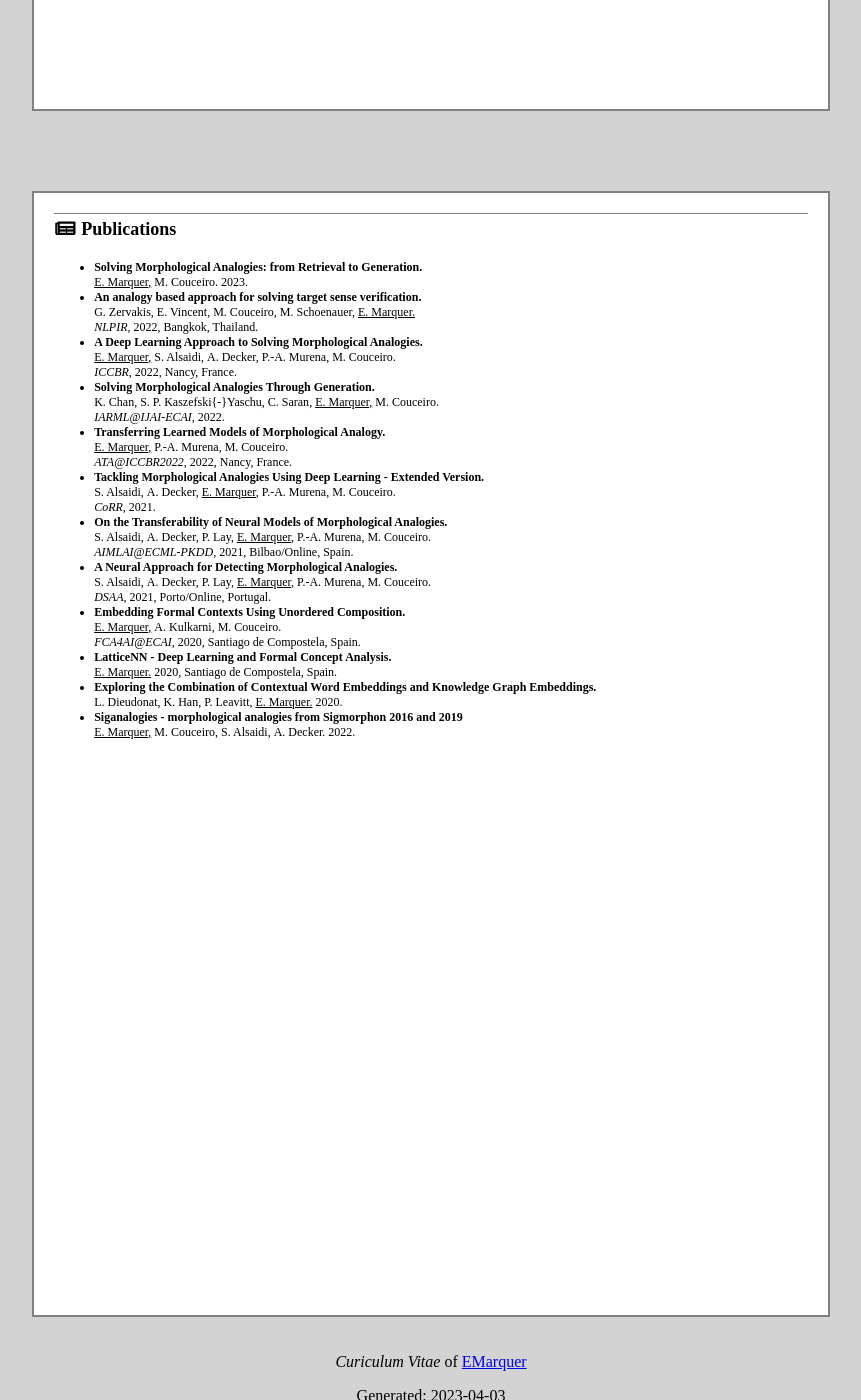
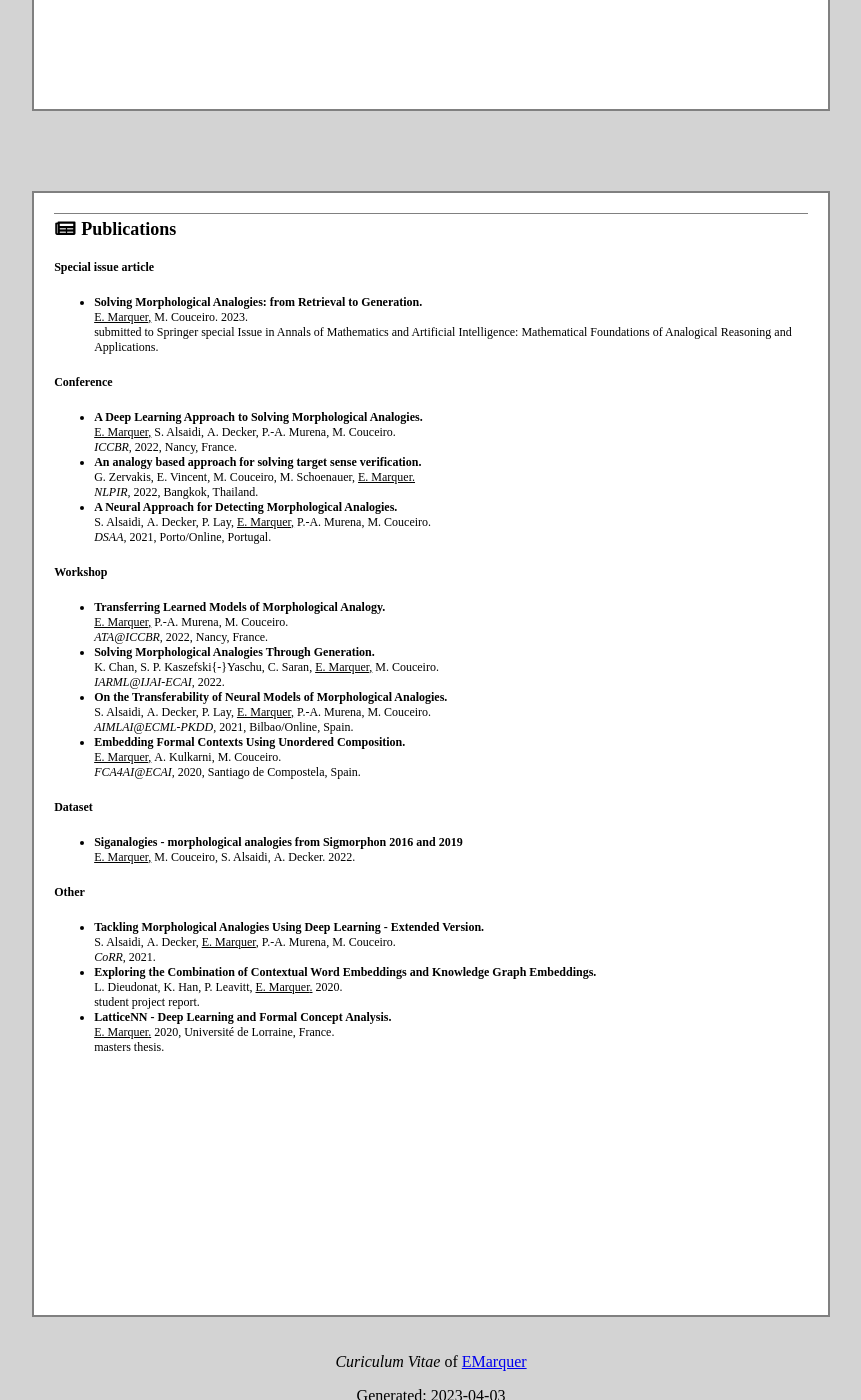
Before and after one commit to EMarquer/emarquer.github.io, a Jekyll site: the page built from docs/cv_print/accademic.html, in a window 1280 px wide and 1400 px high, scrolled down 1044 px. Shown: the whole window, without its empty margins (209-1070 px from the left). Built offline with Jekyll 4.4.1, drawn with Linux system fonts in a browser that asks for light colours; nearby versions of some CDN libraries.

Commit message:
Update publication

```diff
--- a/docs/_data/publications.yml
+++ b/docs/_data/publications.yml
@@ -21,7 +21,7 @@ pubs:
     - E. Marquer
     - M. Couceiro
   #booktitle: "ICCBR"
-  note: "submitted to Springer special Issue in Annals of Mathematics and Artificial Intelligence: Mathematical Foundations of analogical reasoning and applications"
+  note: "submitted to Springer special Issue in Annals of Mathematics and Artificial Intelligence: Mathematical Foundations of Analogical Reasoning and Applications"
   date: 2023
   #links:
   bib: "@article{MarquerAMAI22,\n
@@ -172,7 +172,7 @@ pubs:
     - E. Marquer
     - P.-A. Murena
     - M. Couceiro
-  booktitle: "ATA@ICCBR2022"
+  booktitle: "ATA@ICCBR"
   date: 2022
   place: Nancy, France
   links:
@@ -381,10 +381,11 @@ pubs:
   venuetype: Other
   type:
     - masters thesis
+  note: masters thesis
   author:
     - E. Marquer
   date: 2020
-  place: Santiago de Compostela, Spain
+  place: Université de Lorraine, France
   links:
     - ressource: masters thesis
       links:
--- a/docs/_includes/cv_print/pub.html
+++ b/docs/_includes/cv_print/pub.html
@@ -6,3 +6,4 @@
 {% if include.pub.booktitle %}</br><div class="booktitle">{{ include.pub.booktitle }}{% if include.pub.date %},{% else %}.{% endif %}</div>{% endif %}
 {% if include.pub.date %}<div class="date">{{ include.pub.date }}{% if include.pub.place %},{% else %}.{% endif %}</div>{% endif %}
 {% if include.pub.place %}<div class="place">{{ include.pub.place }}.</div>{% endif %}
+{% if include.pub.note %}<div class="note">{{ include.pub.note }}.</div>{% endif %}
--- a/docs/cv_print/accademic.html
+++ b/docs/cv_print/accademic.html
@@ -88,6 +88,7 @@ A key advantage of AR is the ease of interpretation: the mechanism itself is int
 
 <h2><i class="fas fa-fw fa-newspaper"></i> Publications</h2>
 
+{% comment %}
 <ul class="cv-bib">
   {% for pub in site.data.publications.pubs %}
     <li>
@@ -95,5 +96,32 @@ A key advantage of AR is the ease of interpretation: the mechanism itself is int
     </li>
   {% endfor %}
   </ul>
+  {% endcomment %}
+
+
+
+  {% assign sortedPubs = site.data.publications.pubs | sort: "date" | reverse %}
+  {% assign tagsPresent = sortedPubs | map: "venuetype" | uniq %}
+  {% assign tags = site.data.publications.venuetypes %}
+  {% for tag in tags %}
+  {% if tagsPresent contains tag %}
+  <h4>{{ tag }}</h4>
+  <ul class="cv-bib bib-items">
+
+  <!-- {% for pub in site.data.publications.pubs %}
+  {% endfor %} -->
+  {% for pub in sortedPubs %}
+    {% if pub.venuetype == tag %}
+    <li class="bib-item">
+    {% include cv_print/pub.html pub=pub %}
+    </li>
+    {% endif %}
+  {% endfor %}
+  </ul>
+  {% endif %}
+  {% endfor %}
+
+
+
 
 </div>
```
